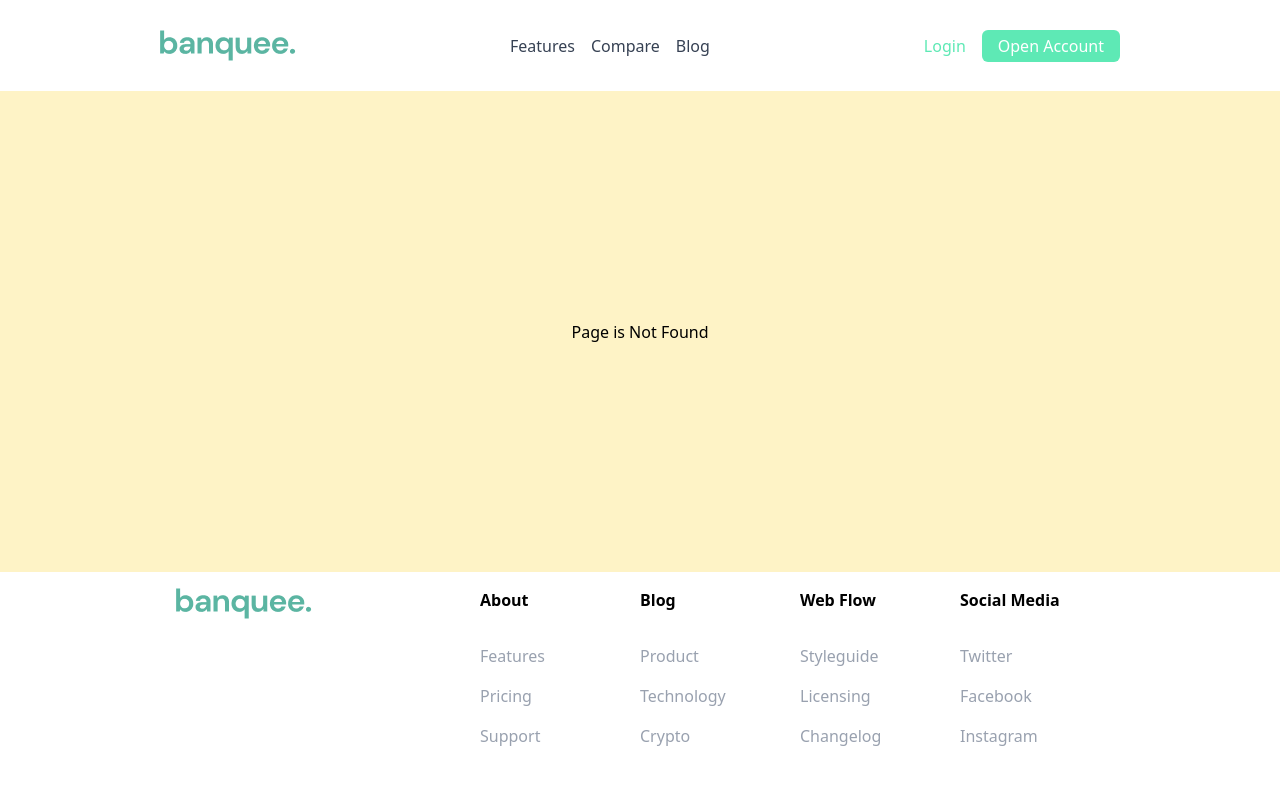
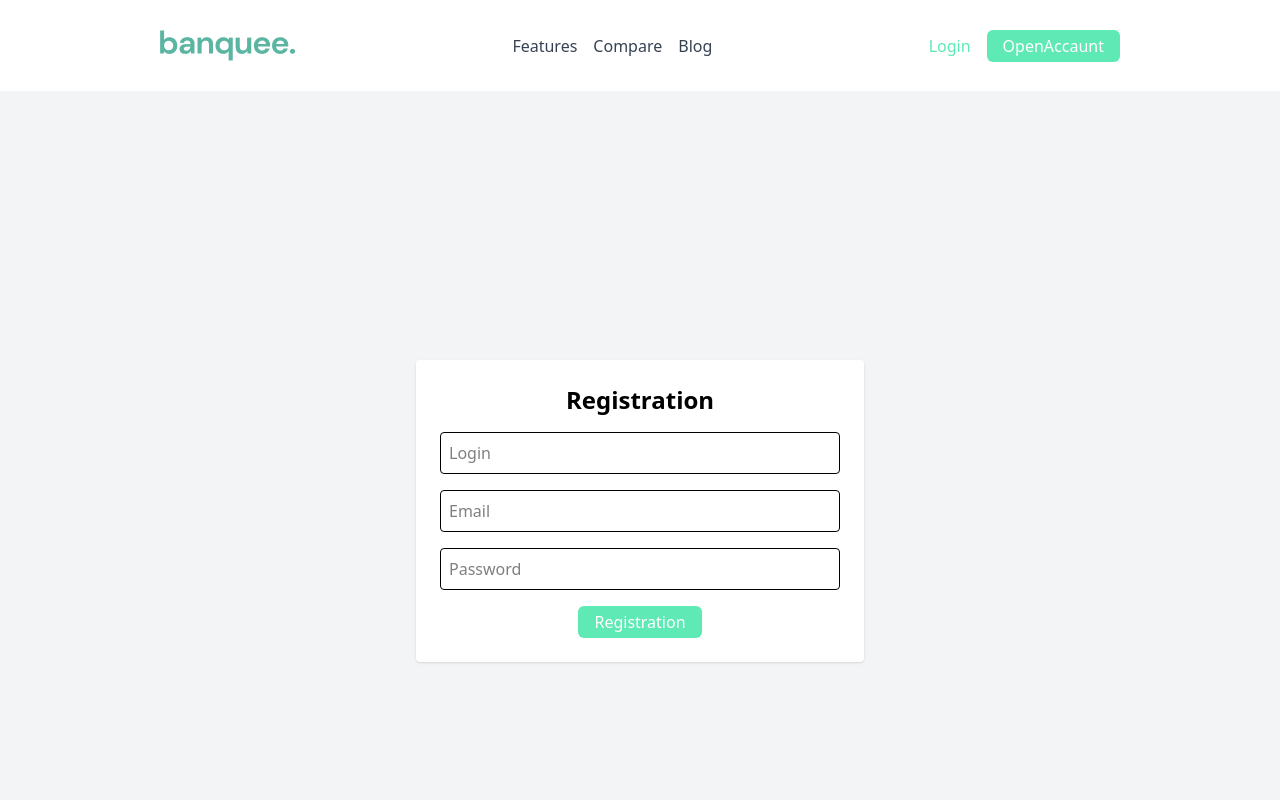
Before and after one commit to Dzjanis/banquee, a React (Vite) app: page /registerPage in a window 1280 px wide. Shown: the top 800 px of the page. Built offline with nearby package versions, Linux system fonts and the light colour scheme.

Commit message:
add reg form

```diff
--- a/src/App.tsx
+++ b/src/App.tsx
@@ -1,10 +1,11 @@
 import { BrowserRouter as Router, Routes, Route } from 'react-router-dom';
-import { HeaderView } from './components/headerComponents/HeaderView';
+import { Compare } from './pages/Compare';
+import { Features } from './pages/Features';
 import { FooterView } from './components/footerComponents/FooterView';
 import { FrontPage } from './pages/FrontPage';
-import { Features } from './pages/Features';
-import { Compare } from './pages/Compare';
+import { HeaderView } from './components/headerComponents/HeaderView';
 import { NotFound } from './pages/NotFound';
+import { RegisterPage } from './pages/RegisterPage';
 
 export function App() {
   return (
@@ -15,6 +16,7 @@ export function App() {
           <Route path='/' element={<FrontPage />} />
           <Route path='/features' element={<Features />} />
           <Route path='/compare' element={<Compare />} />
+          <Route path='/registerPage' element={<RegisterPage />} />
           <Route path='*' element={<NotFound />} />
         </Routes>
       </main>
--- /dev/null
+++ b/src/commons/AppBtn.tsx
@@ -0,0 +1,12 @@
+type AppBtrProps = {
+  text: string;
+  typeVal?: 'button' | 'submit';
+};
+
+export const AppBtn: React.FC<AppBtrProps> = ({ text, typeVal = 'button' }) => {
+  return (
+    <button type={typeVal} className='flex w-auto h-auto bg-emerald-300 text-white cursor-pointer rounded-md'>
+      <span className='px-4 py-1'>{`${text}`}</span>
+    </button>
+  );
+};
--- a/src/commons/OpenAccBtn.tsx
+++ /dev/null
@@ -1,7 +0,0 @@
-export const OpenAccBtn = () => {
-  return (
-    <button className='flex w-auto h-auto bg-emerald-300 text-white cursor-pointer rounded-md'>
-      <span className='px-4 py-1'>Open Account</span>
-    </button>
-  );
-};
--- a/src/components/FrontPageComponents/FrontPageFstFrame.tsx
+++ b/src/components/FrontPageComponents/FrontPageFstFrame.tsx
@@ -1,7 +1,7 @@
 import { Link } from 'react-router-dom';
 import { FiArrowRight } from 'react-icons/fi';
 import { FstFrameCheck } from './FstFrameCheck';
-import { OpenAccBtn } from '../../commons/OpenAccBtn';
+import { AppBtn } from '../../commons/AppBtn';
 
 export const FrontPageFstFrame = () => {
   return (
@@ -30,7 +30,7 @@ export const FrontPageFstFrame = () => {
           </li>
         </ul>
         <div className='flex justify-center items-center gap-4'>
-          <OpenAccBtn />
+          <AppBtn text='OpenAccaunt' />
           <Link to='/compare' className='text-emerald-300 cursor-pointer flex items-center gap-1'>
             Compare Cards <FiArrowRight />
           </Link>
--- a/src/components/headerComponents/HeaderNavigationMenu.tsx
+++ b/src/components/headerComponents/HeaderNavigationMenu.tsx
@@ -1,5 +1,5 @@
 import { Link, NavLink } from 'react-router-dom';
-import { OpenAccBtn } from '../../commons/OpenAccBtn';
+import { AppBtn } from '../../commons/AppBtn';
 
 export const HeaderNavigationMenu = () => {
   return (
@@ -21,10 +21,10 @@ export const HeaderNavigationMenu = () => {
         </NavLink>
       </nav>
       <div className='flex justify-center items-center gap-4'>
-        <Link to='/' className='text-emerald-300 cursor-pointer'>
+        <Link to='/registerPage' className='text-emerald-300 cursor-pointer'>
           Login
         </Link>
-        <OpenAccBtn />
+        <AppBtn text='OpenAccaunt' />
       </div>
     </div>
   );
--- /dev/null
+++ b/src/components/registerFormComponents/RegisterFormView.tsx
@@ -0,0 +1,65 @@
+import { useState } from 'react';
+import { AppBtn } from '../../commons/AppBtn';
+
+type FormData = {
+  login: string;
+  email: string;
+  password: string;
+};
+
+export const RegisterFormView = () => {
+  const [form, setForm] = useState<FormData>({
+    login: '',
+    email: '',
+    password: '',
+  });
+
+  const handleChange = (e: React.ChangeEvent<HTMLInputElement>) => {
+    setForm({ ...form, [e.target.name]: e.target.value });
+  };
+
+  const handleSubmit = (e: React.FormEvent) => {
+    e.preventDefault();
+    console.log('Registration:', form);
+    // Здесь можно отправить данные на API
+  };
+
+  return (
+    <form onSubmit={handleSubmit} className='max-w-md mx-auto mt-10 p-6 bg-white shadow rounded space-y-4'>
+      <h2 className='text-2xl font-bold text-center'>Registration</h2>
+
+      <input
+        type='text'
+        name='login'
+        placeholder='Login'
+        value={form.login}
+        onChange={handleChange}
+        className='w-full p-2 border rounded'
+        required
+      />
+
+      <input
+        type='email'
+        name='email'
+        placeholder='Email'
+        value={form.email}
+        onChange={handleChange}
+        className='w-full p-2 border rounded'
+        required
+      />
+
+      <input
+        type='password'
+        name='password'
+        placeholder='Password'
+        value={form.password}
+        onChange={handleChange}
+        className='w-full p-2 border rounded'
+        required
+      />
+      <div className='flex justify-center items-center w-full'>
+        <AppBtn text='Registration' typeVal='submit' />
+      </div>
+    </form>
+  );
+};
--- a/src/pages/Reg.tsx
+++ /dev/null
@@ -1,3 +0,0 @@
-export const Reg = () => {
-  return <div className='flex justify-center items-center w-[1680px] bg-amber-100 h-[481px]'>it's a RegPage</div>;
-};
--- /dev/null
+++ b/src/pages/RegisterPage.tsx
@@ -0,0 +1,9 @@
+import { RegisterFormView } from '../components/registerFormComponents/RegisterFormView';
+
+export const RegisterPage = () => {
+  return (
+    <div className='min-h-screen bg-gray-100 flex items-center justify-center'>
+      <RegisterFormView />
+    </div>
+  );
+};
```
